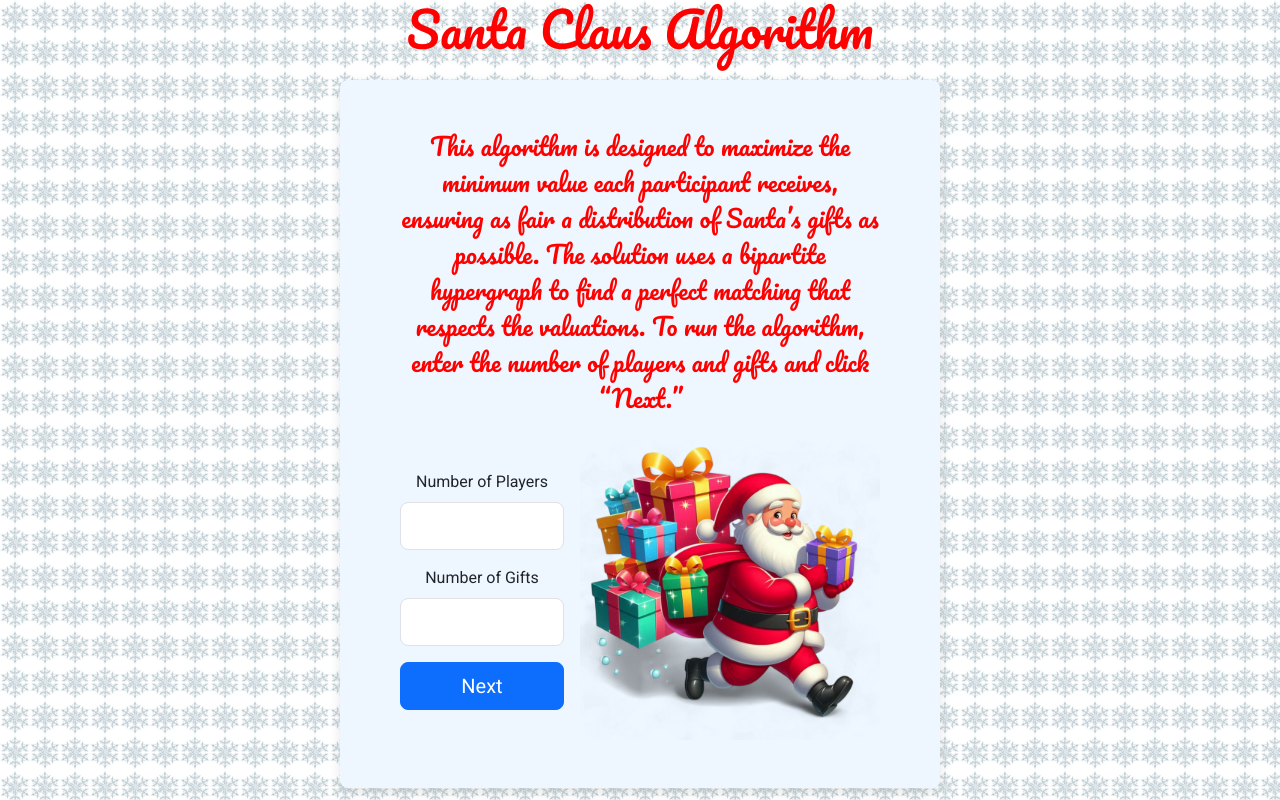
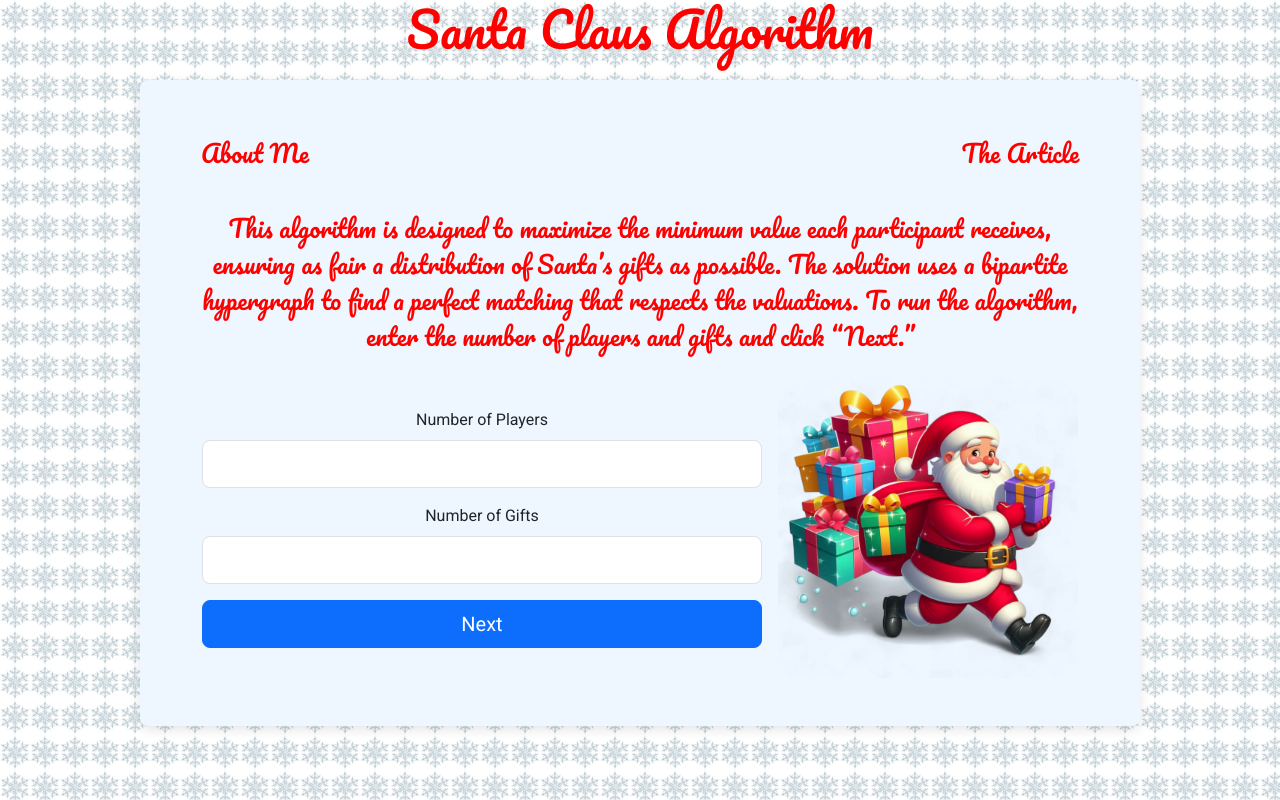
Before and after one commit to MayRozen/Research-Algorithms, a Flask app: page / in a window 1280 px wide. Run offline with Flask 3, Linux system fonts and the light colour scheme.

Commit message:
adding aboutme+article

```diff
--- a/Ex4/App/flaskApp/templates/layout.html
+++ b/Ex4/App/flaskApp/templates/layout.html
@@ -37,7 +37,7 @@
         padding: 3rem;
         border-radius: .5rem;
         box-shadow: 0 4px 12px rgba(0,0,0,0.1);
-        max-width: 600px;
+        max-width: 1000px;
         width: 100%;
         display: flex;
         flex-direction: column;
--- a/Ex4/App/flaskApp/templates/setup.html
+++ b/Ex4/App/flaskApp/templates/setup.html
@@ -2,6 +2,28 @@
 
 {% extends "layout.html" %}
 {% block content %}
+
+<!-- כפתור "The Article" בצד ימין למעלה של ה-form-container -->
+  <div class="w-100 d-flex justify-content-between mb-3">
+    <!-- About Me -->
+    <button
+      type="button"
+      class="btn explanation-text"
+      data-bs-toggle="modal"
+      data-bs-target="#aboutModal"
+    >
+      About Me
+    </button>
+    <!-- The Article -->
+    <a
+      href="https://dl.acm.org/doi/10.1145/2229163.2229168"
+      class="btn explanation-text"
+      target="_blank"
+    >
+      The Article
+    </a>
+  </div>
+
   <div class="container mx-auto" style="max-width:900px;">
 
   <!-- Full-page snowflake background -->
@@ -56,4 +78,54 @@
         style="max-height: 300px;">
     </div>
   </div>
+
+    <!-- About Me Modal -->
+  <div
+    class="modal fade"
+    id="aboutModal"
+    tabindex="-1"
+    aria-labelledby="aboutModalLabel"
+    aria-hidden="true"
+  >
+    <div class="modal-dialog">
+      <div class="modal-content text-dark">
+        <div class="modal-header">
+          <h5 class="modal-title" id="aboutModalLabel">About Me</h5>
+          <button
+            type="button"
+            class="btn-close"
+            data-bs-dismiss="modal"
+            aria-label="Close"
+          ></button>
+        </div>
+        <div class="modal-body text-start">
+          <p>
+            Hello,<br>
+            I’m <strong>May Rozen</strong>, currently completing my third year of a B.Sc. in Computer Science at Ariel University.<br>
+            I serve in the reserves as a C4I Communications Officer in the Home Front Command and work as a Python instructor for the children’s programming club <strong>MindPlay</strong>.<br>
+            I have a strong passion for Machine Learning and AI; I recently completed a Deep Learning & Neural Networks course on the Learning AI platform and I’m working on some related projects.
+          </p>
+
+          <br>
+
+          <h6>Links</h6>
+          <ul class="ps-0">
+            <li><a href="https://github.com/MayRozen" target="_blank">GitHub</a></li>
+            <li><a href="https://www.linkedin.com/in/may-rozen-4b07bb324?" target="_blank">LinkedIn</a></li>
+            <li><a href="mailto:mayrozen45@gmail.com">mayrozen45@gmail.com</a></li>
+          </ul>
+        </div>
+        <div class="modal-footer">
+          <button
+            type="button"
+            class="btn btn-secondary"
+            data-bs-dismiss="modal"
+          >
+            Close
+          </button>
+        </div>
+      </div>
+    </div>
+  </div>
+
 {% endblock %}
```
